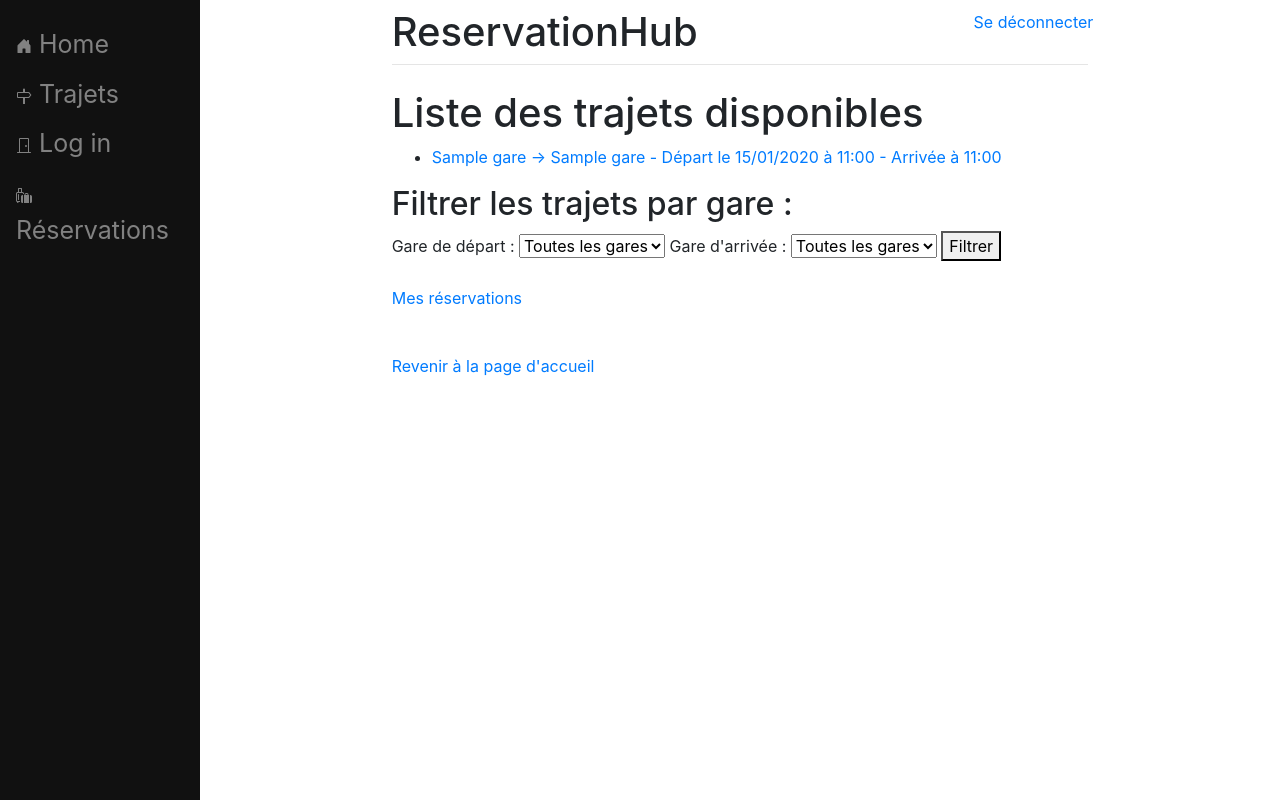
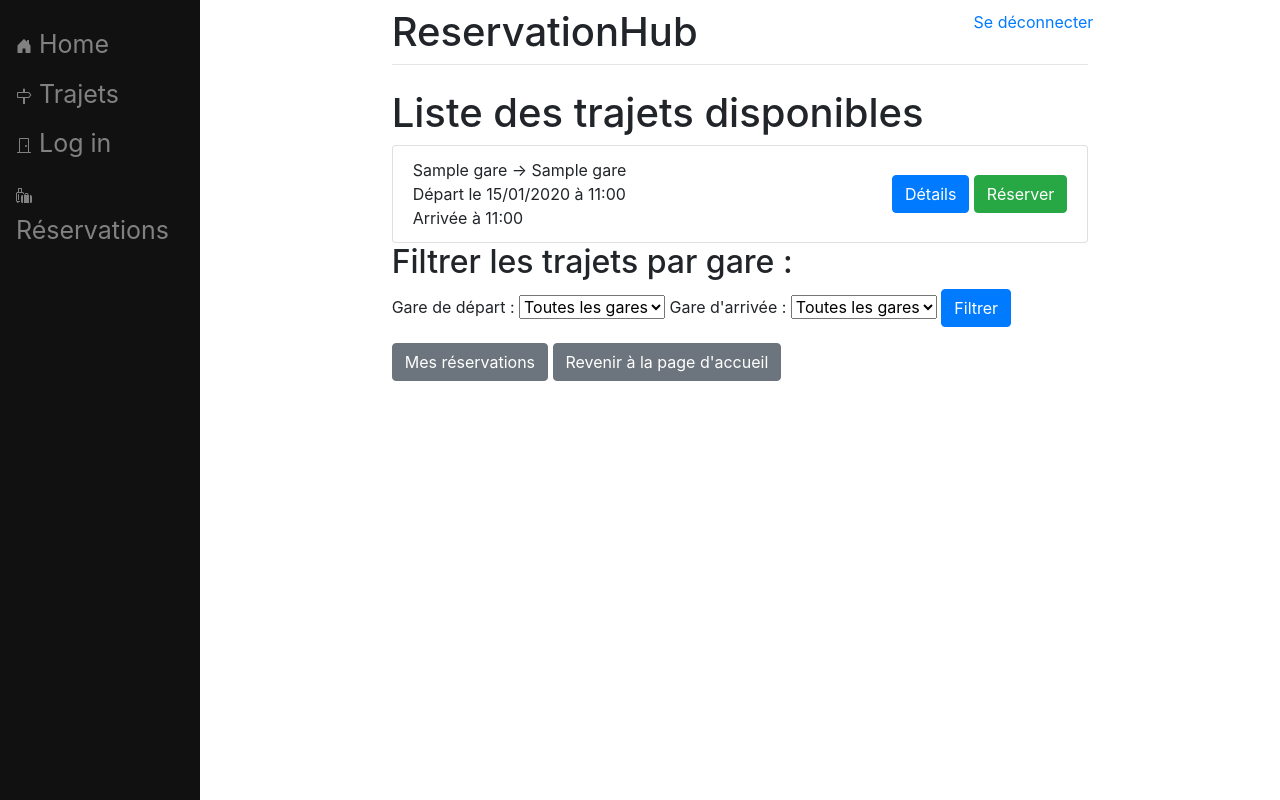
Before and after one commit to rayenehassan/reservations-rayene-hassan, a Django app: page /trajets/ in a window 1280 px wide. Run offline with Django 4.2, Linux system fonts and the light colour scheme; tables that the repository leaves empty hold one stand-in row (values such as "Sample post"); some libraries are stand-ins or nearby versions.

Commit message:
opti vue trajet

```diff
--- a/reservations/reservationhub/templates/reservationhub/recherche_reservations.html
+++ b/reservations/reservationhub/templates/reservationhub/recherche_reservations.html
@@ -105,6 +105,7 @@
 
 
     </div>
+    {% if selected%}
         <script>
             // Initialize chart
             let gareCtx = document.getElementById("gareChart").getContext("2d");
@@ -121,6 +122,7 @@
 
             loadChart(gareChart, "{% url 'reservationhub:get_charts_gare' selected_gare.id%}");
         </script>
+    {%endif%}
 </body>
 
 </html>
--- a/reservations/reservationhub/templates/reservationhub/trajets.html
+++ b/reservations/reservationhub/templates/reservationhub/trajets.html
@@ -1,25 +1,37 @@
 <!DOCTYPE html>
-{%extends 'reservationhub/base.html'%}
+{% extends 'reservationhub/base.html'%}
 <html lang="fr">
-{%block title %}
+{% block title %}
 Liste des trajets
-{%endblock%}
-{%block content%}
+{% endblock %}
+{% block content %}
 <head>
     <meta charset="UTF-8">
     <meta name="viewport" content="width=device-width, initial-scale=1.0">
     <title>Liste des trajets</title>
-
+    <!-- Include Bootstrap CSS -->
+    <link rel="stylesheet" href="https://stackpath.bootstrapcdn.com/bootstrap/4.5.2/css/bootstrap.min.css">
 </head>
+<body>
     <a href="{% url 'reservationhub:accueil' %}" style="position: absolute; top: 10px; right: 10px;">Se déconnecter</a>
     <h1>Liste des trajets disponibles</h1>
-    <ul>
+
+    <!-- Bootstrap List Group -->
+    <ul class="list-group">
         {% for trajet in trajets %}
-            <li>
-                <a href="{% url 'reservationhub:details_trajet_user' trajet.id %}">{{ trajet }} - Départ le {{ trajet.date_heure_depart|date:"d/m/Y" }} à {{ trajet.date_heure_depart|date:"H:i" }} - Arrivée à {{ trajet.date_heure_arrivee|date:"H:i" }}</a>
+            <li class="list-group-item d-flex justify-content-between align-items-center">
+                <div>
+                    <span>{{ trajet }}</span><br>
+                    <span>Départ le {{ trajet.date_heure_depart|date:"d/m/Y" }} à {{ trajet.date_heure_depart|date:"H:i" }}</span><br>
+                    <span>Arrivée à {{ trajet.date_heure_arrivee|date:"H:i" }}</span>
+                </div>
+                <div>
+                    <a href="{% url 'reservationhub:details_trajet_user' trajet.id %}" class="btn btn-primary">Détails</a>
+                    <a href="{% url 'reservationhub:edit_reservation' trajet.id %}" class="btn btn-success">Réserver</a>
+                </div>
             </li>
         {% empty %}
-            <li>Aucun trajet disponible.</li>
+            <li class="list-group-item">Aucun trajet disponible.</li>
         {% endfor %}
     </ul>
 
@@ -41,12 +53,14 @@ Liste des trajets
             {% endfor %}
         </select>
 
-        <button type="submit">Filtrer</button>
+        <button type="submit" class="btn btn-primary">Filtrer</button>
     </form>
 
-    <a href="{% url 'reservationhub:mes_reservations' %}" class="reservations-button" style="margin-top: 20px; display: inline-block;">Mes réservations</a>
-    <br><br>
-    <a href="{% url 'reservationhub:accueil_connecte' %}" class="reservations-button" style="margin-top: 20px; display: inline-block;">Revenir à la page d'accueil</a>
+    <a href="{% url 'reservationhub:mes_reservations' %}" class="btn btn-secondary mt-3">Mes réservations</a>
+    <a href="{% url 'reservationhub:accueil_connecte' %}" class="btn btn-secondary mt-3">Revenir à la page d'accueil</a>
 
-{%endblock%}
+    <!-- Include Bootstrap JS -->
+    <script src="https://stackpath.bootstrapcdn.com/bootstrap/4.5.2/js/bootstrap.min.js"></script>
+</body>
+{% endblock %}
 </html>
--- a/reservations/reservationhub/views.py
+++ b/reservations/reservationhub/views.py
@@ -213,14 +213,24 @@ def recherche_reservations(request):
             gare_arrivee = Gare.objects.filter(nom=gare_name).first()
             if gare_arrivee:
                 reservations_arrivee = Reservation.objects.filter(trajet__gare_arrivee=gare_arrivee)
+        if gare_name:
+            context = {
+                'gares_disponibles': gares_disponibles,
+                'gare_name': gare_name,
+                'selected': True,
+                'selected_gare': gare_depart,
+                'reservations_depart': reservations_depart,
+                'reservations_arrivee': reservations_arrivee,
+            }
+        else:
+            context = {
+                'gares_disponibles': gares_disponibles,
+                'gare_name': gare_name,
+                'selected' : False,
+                'reservations_depart': reservations_depart,
+                'reservations_arrivee': reservations_arrivee,
+            }
 
-        context = {
-            'gares_disponibles': gares_disponibles,
-            'gare_name': gare_name,
-            'selected_gare': gare_depart,
-            'reservations_depart': reservations_depart,
-            'reservations_arrivee': reservations_arrivee,
-        }
         return render(request, 'reservationhub/recherche_reservations.html', context)
     else:
         return render(request, 'registration/login.html', {})
```
Lines whose indentation alone changed are shown as unchanged.
